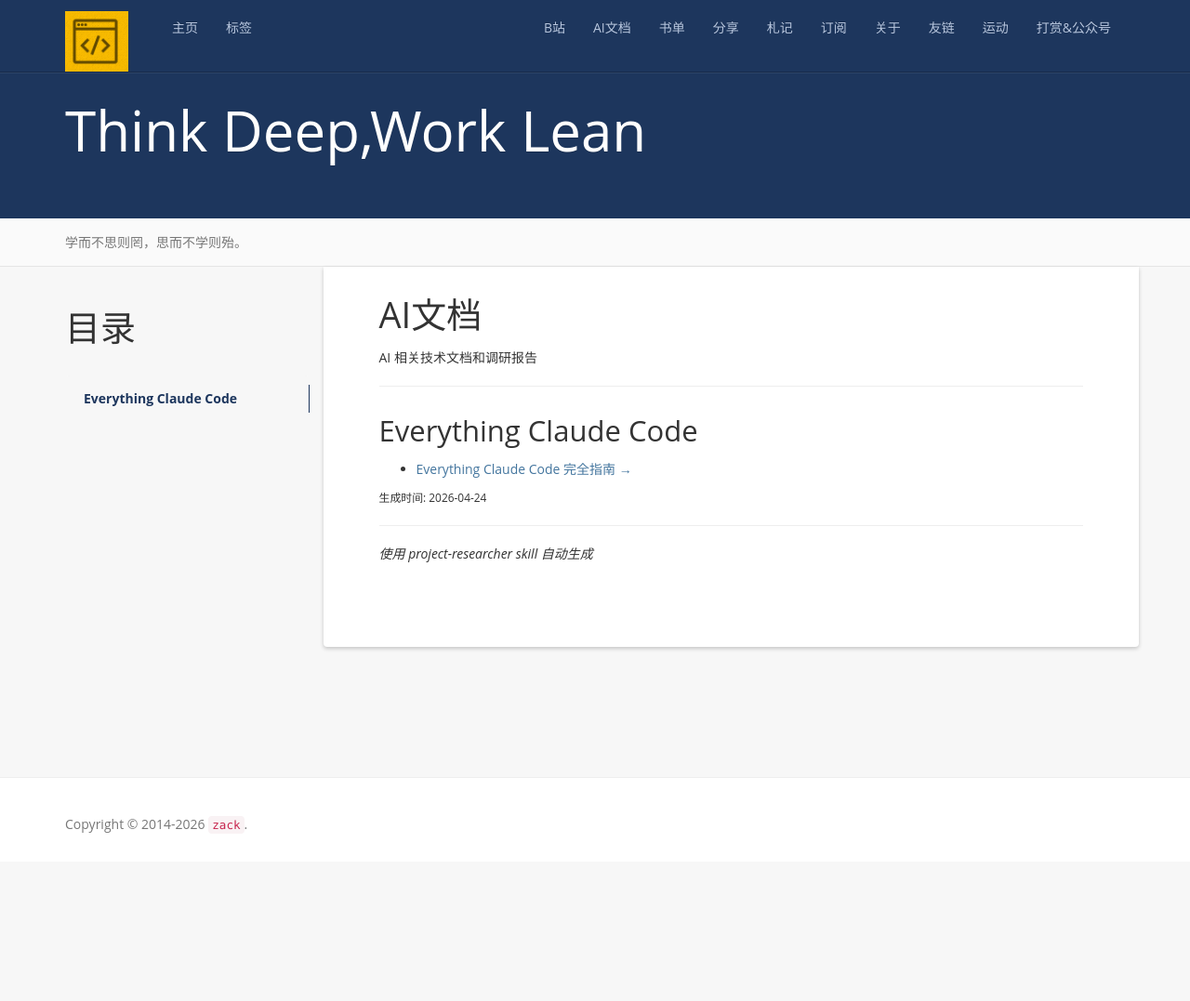
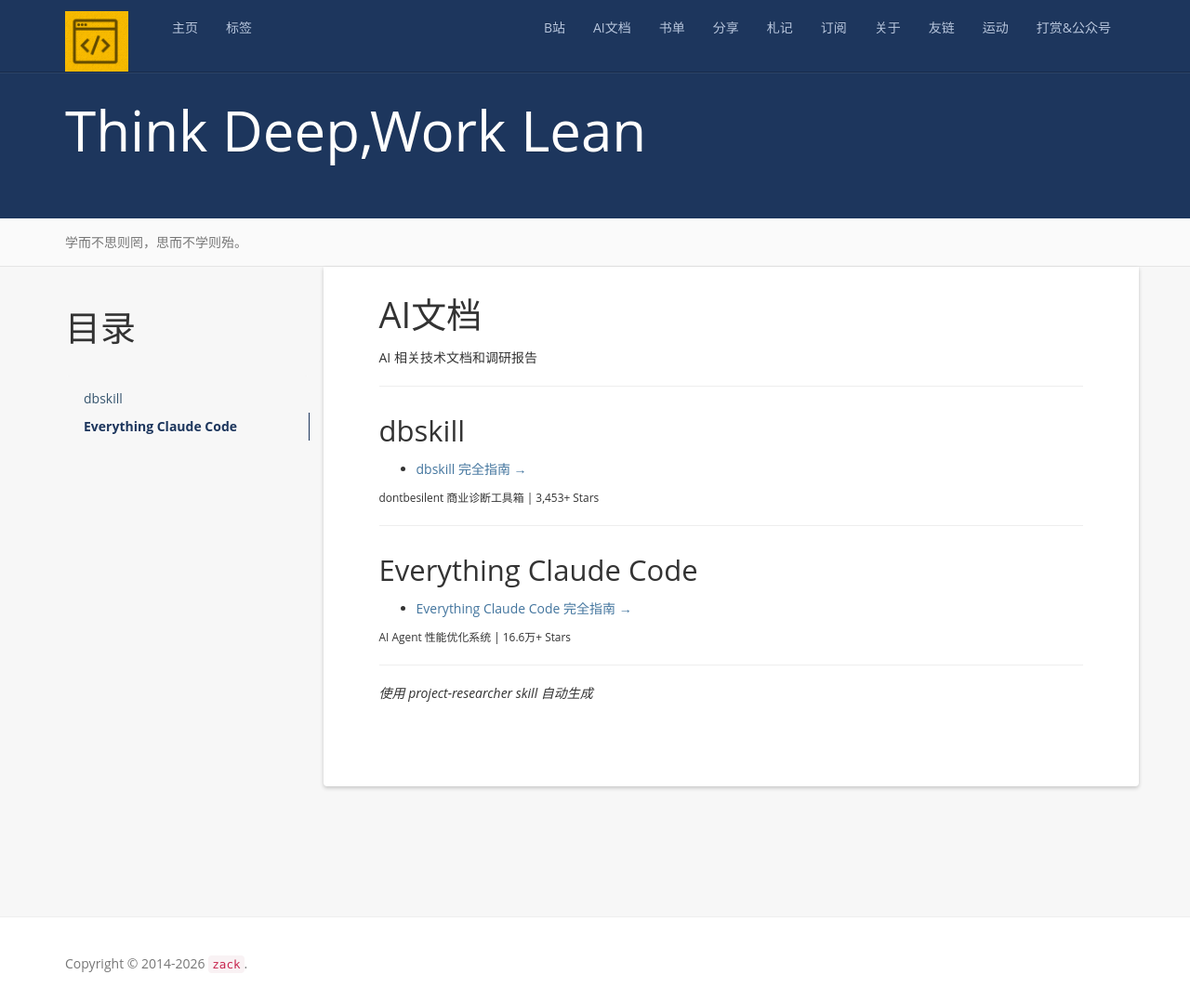
Before and after one commit to zackzhangkai/zackzhangkai.github.io, a Jekyll site: the page built from tag/AI文档/index.html, in a window 1280 px wide and 1077 px high. Shown: the whole window at 93% size. Built offline with Jekyll 4.4.1, drawn with Linux system fonts in a browser that asks for light colours; nearby versions of some CDN libraries; comment, search, counter and statistics services are not loaded.

Commit message:
Add dbskill to AI文档

```diff
--- a/tag/AI文档/index.html
+++ b/tag/AI文档/index.html
@@ -11,6 +11,7 @@ header: AI文档
         <div id="navigation">
           <h1>目录</h1>
           <ul class="nav sidenav">
+            <li><a href="#dbskill">dbskill</a></li>
             <li><a href="#everything-claude-code">Everything Claude Code</a></li>
           </ul>
         </div>
@@ -24,11 +25,19 @@ header: AI文档
             <p>AI 相关技术文档和调研报告</p>
             <hr>
 
+            <h2 id="dbskill">dbskill</h2>
+            <ul>
+              <li><a href="https://dbskill.vercel.app" target="_blank">dbskill 完全指南 →</a></li>
+            </ul>
+            <p><small>dontbesilent 商业诊断工具箱 | 3,453+ Stars</small></p>
+
+            <hr>
+
             <h2 id="everything-claude-code">Everything Claude Code</h2>
             <ul>
               <li><a href="https://claude-for-everything.vercel.app" target="_blank">Everything Claude Code 完全指南 →</a></li>
             </ul>
-            <p><small>生成时间: 2026-04-24</small></p>
+            <p><small>AI Agent 性能优化系统 | 16.6万+ Stars</small></p>
 
             <hr>
             <p><em>使用 project-researcher skill 自动生成</em></p>
```
